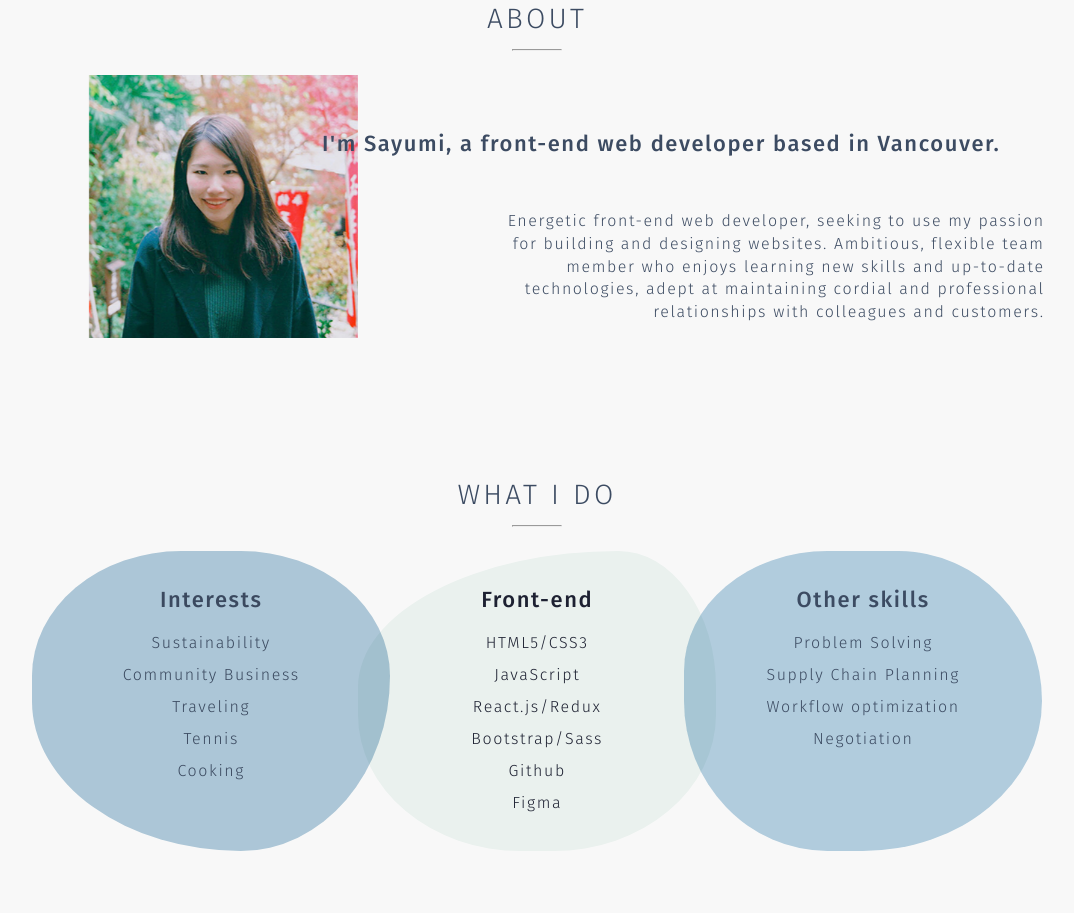
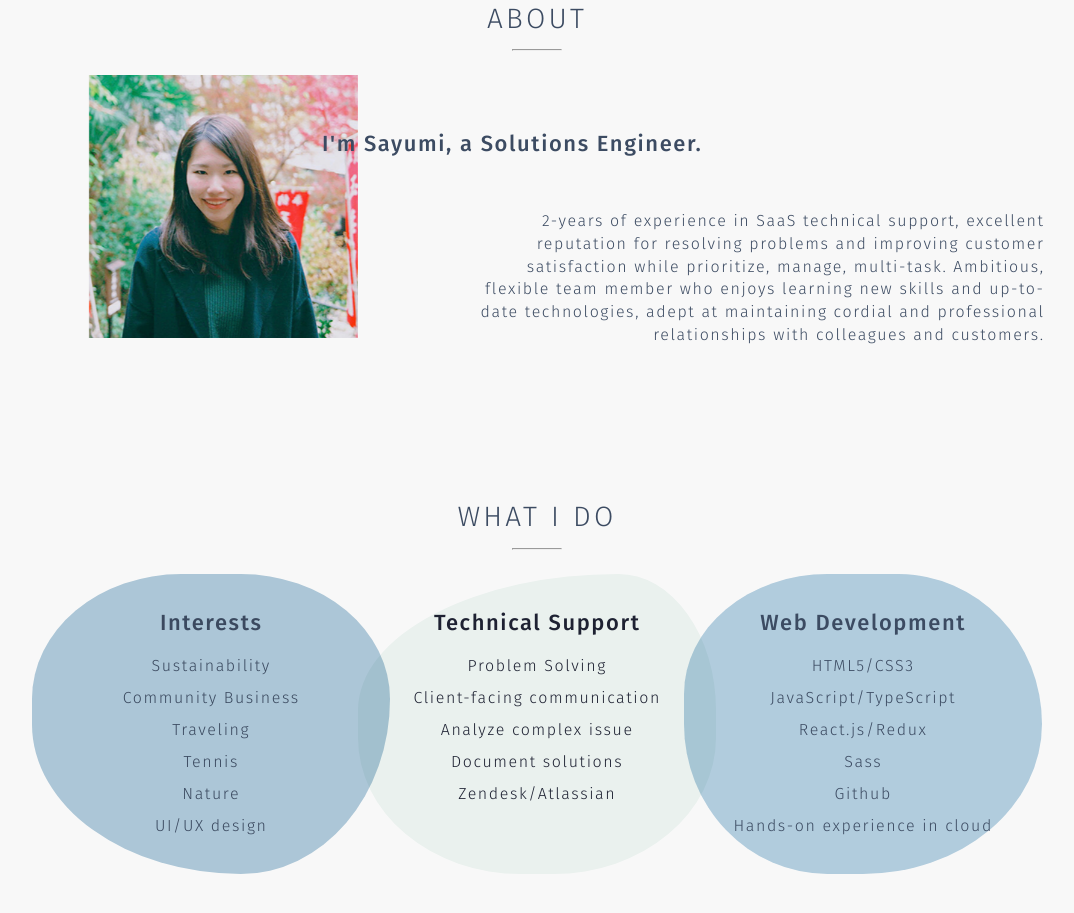
Before and after one commit to Sayumi-n/portfolio-react, a React (Create React App) app: page / in a window 1280 px wide. Shown: the part 960-1873 px from the top of the page, without its empty margins (103-1177 px from the left). Built offline with nearby package versions, Linux system fonts and the light colour scheme.

Commit message:
update portfolio

```diff
--- a/src/components/mainpage/About.jsx
+++ b/src/components/mainpage/About.jsx
@@ -69,7 +69,7 @@ const About = () => {
             <StyledHeadlineDiv>
               <Fade right>
                 <Typography variant="subtitle1" align="left">
-                  I'm Sayumi, a front-end web developer based in Vancouver.
+                  I'm Sayumi, a Solutions Engineer.
                 </Typography>
               </Fade>
             </StyledHeadlineDiv>
@@ -109,9 +109,9 @@ const About = () => {
                   variant="subtitle1"
                   style={{ paddingBottom: "8px" }}
                 >
-                  Front-end
+                  Technical Support
                 </Typography>
-                {AboutContent.lists.frontEnd.list.map((item, index) => (
+                {AboutContent.lists.technicalSupport.list.map((item, index) => (
                   <Typography variant="body1" key={index}>
                     {item}
                   </Typography>
@@ -126,10 +126,10 @@ const About = () => {
                   variant="subtitle1"
                   style={{ paddingBottom: "8px" }}
                 >
-                  Other skills
+                  Web Development
                 </Typography>
 
-                {AboutContent.lists.other.list.map((item, index) => (
+                {AboutContent.lists.frontEnd.list.map((item, index) => (
                   <Typography variant="body1" key={index}>
                     {item}
                   </Typography>
--- a/src/components/mainpage/AboutContent.jsx
+++ b/src/components/mainpage/AboutContent.jsx
@@ -1,7 +1,7 @@
 export const AboutContent = {
   aboutMe: {
     text:
-      "Energetic front-end web developer, seeking to use my passion for building and designing websites. Ambitious, flexible team member who enjoys learning new skills and up-to-date technologies, adept at maintaining cordial and professional relationships with colleagues and customers.",
+      "2-years of experience in SaaS technical support, excellent reputation for resolving problems and improving customer satisfaction while prioritize, manage, multi-task. Ambitious, flexible team member who enjoys learning new skills and up-to-date technologies, adept at maintaining cordial and professional relationships with colleagues and customers.",
   },
   lists: {
     interest: {
@@ -11,27 +11,29 @@ export const AboutContent = {
         "Community Business",
         "Traveling",
         "Tennis",
-        "Cooking",
+        "Nature",
+        "UI/UX design",
+      ],
+    },
+    technicalSupport: {
+      title: "Technical Support",
+      list: [
+        "Problem Solving",
+        "Client-facing communication",
+        "Analyze complex issue",
+        "Document solutions",
+        "Zendesk/Atlassian",
       ],
     },
     frontEnd: {
-      title: "Front-end",
+      title: "Web Development",
       list: [
         "HTML5/CSS3",
-        "JavaScript",
+        "JavaScript/TypeScript",
         "React.js/Redux",
-        "Bootstrap/Sass",
+        "Sass",
         "Github",
-        "Figma",
-      ],
-    },
-    other: {
-      title: "Other skills",
-      list: [
-        "Problem Solving",
-        "Supply Chain Planning",
-        "Workflow optimization",
-        "Negotiation",
+        "Hands-on experience in cloud",
       ],
     },
   },
--- a/src/components/mainpage/Header.jsx
+++ b/src/components/mainpage/Header.jsx
@@ -9,7 +9,6 @@ const StyledHeader = styled.header`
   width: 84%;
   margin: -184px 8% 0 8%;
   text-align: center;
-
   // &.loaded {
   background-image: url(${HeaderImg});
   background-size: cover;
--- a/src/components/subpage/Work1.jsx
+++ b/src/components/subpage/Work1.jsx
@@ -18,7 +18,6 @@ const StyledHeader = styled.header`
   background-image: linear-gradient(#f8f8f8, #b1ccdd);
   border-bottom-left-radius: 0 50%;
   border-bottom-right-radius: 45% 50%;
-
   display: flex-box;
   align-self: center;
   align-items: center;
--- a/src/components/subpage/Work2.jsx
+++ b/src/components/subpage/Work2.jsx
@@ -18,7 +18,6 @@ const StyledHeader = styled.header`
   background-image: linear-gradient(#f8f8f8, #b1ccdd);
   border-bottom-left-radius: 0 50%;
   border-bottom-right-radius: 45% 50%;
-
   display: flex-box;
   align-self: center;
   align-items: center;
@@ -27,7 +26,6 @@ const StyledHeader = styled.header`
 
 const StyledSection = styled.section`
   padding: 8%;
-
   text-align: center;
 `;
 const StyledContainer = styled(Grid)`
--- a/src/components/subpage/Work3.jsx
+++ b/src/components/subpage/Work3.jsx
@@ -18,7 +18,6 @@ const StyledHeader = styled.header`
   background-image: linear-gradient(#f8f8f8, #b1ccdd);
   border-bottom-left-radius: 0 50%;
   border-bottom-right-radius: 45% 50%;
-
   display: flex-box;
   align-self: center;
   align-items: center;
@@ -38,7 +37,6 @@ const StyledImg = styled.img`
   position: relative;
   margin: auto 0;
   padding: 20px;
-
   width: 100%;
   @media only screen and (min-width: 600px) {
     width: 50%;
```
